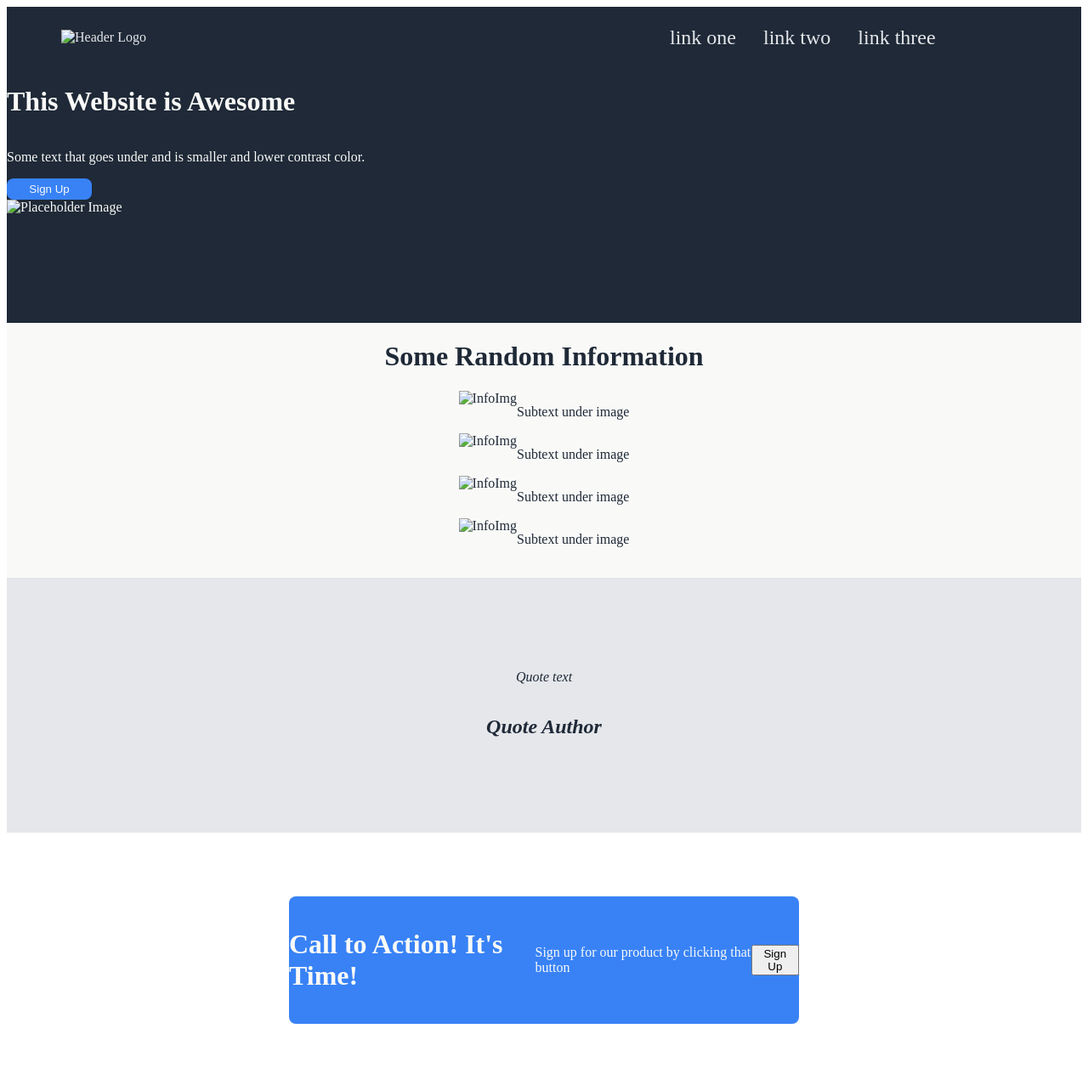
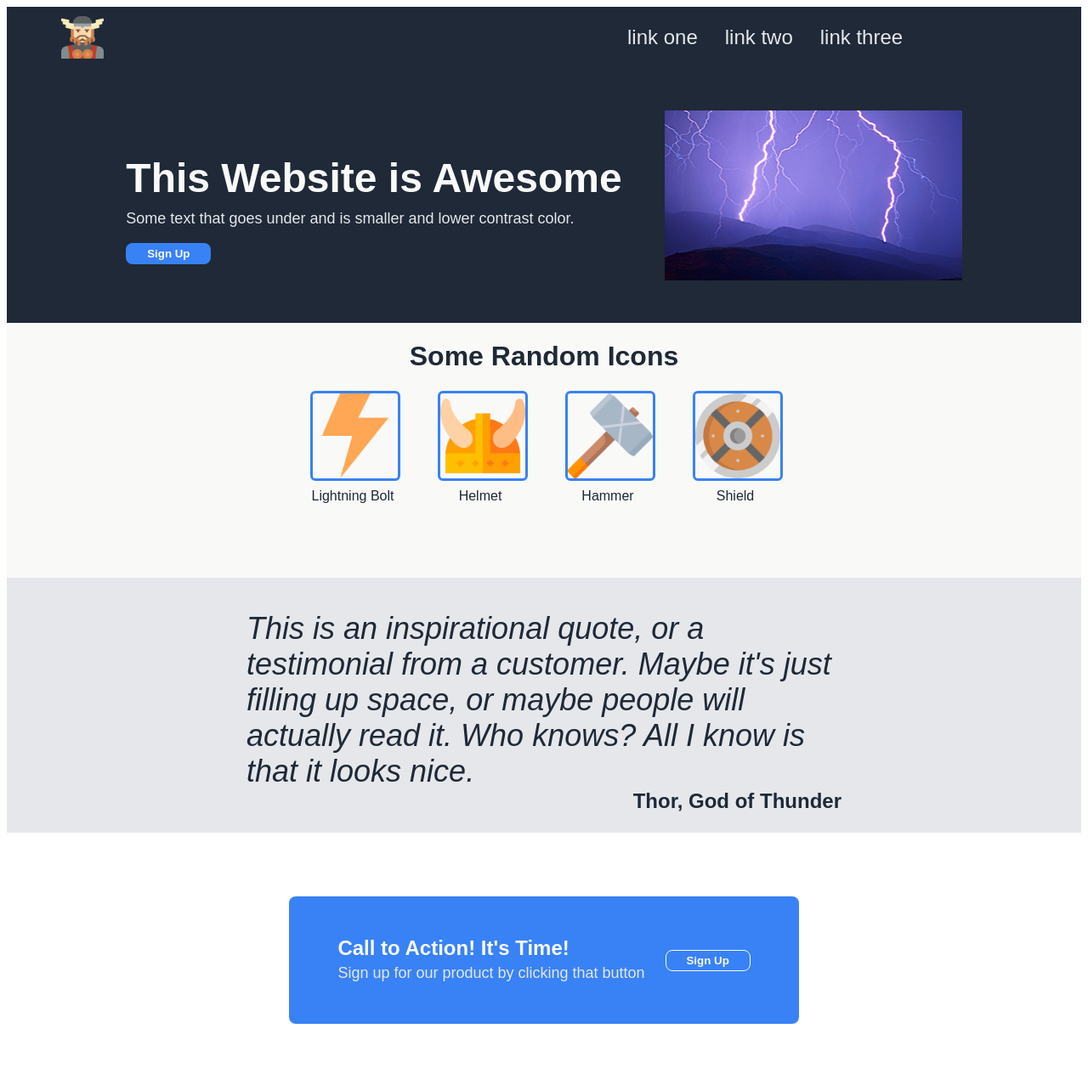
Before and after one commit to AlexCT/odin-landingpage, a plain HTML site: page index.html in a window 1280 px wide. Shown: the top 1277 px of the page at 85% size. Drawn offline with Linux system fonts and the light colour scheme.

Commit message:
Add images and finalize styling

```diff
--- a/index.html
+++ b/index.html
@@ -1,5 +1,6 @@
 <!-- The Odin Project: Landing Page Project-->
 <!-- Alex Tresselt 6-8-22-->
+<!-- Images from freepik.com-->
 <!DOCTYPE html>
 <html lang="en">
 <head>
@@ -10,8 +11,9 @@
     <link rel="stylesheet" href="./style.css">
 </head>
 <body>
+<!-- Header Section ------------------------------->
     <div class="header">
-        <img src="" alt="Header Logo">
+        <img src="./images/thor.png" alt="Thor">
 
         <ul>
             <li><a href="#">link one</a></li>
@@ -21,48 +23,56 @@
     </div>
 
     <div class="body">
-
+<!-- Main Section ------------------------------->
         <div class="main">
+            <div class="intro">
                 <h1>This Website is Awesome</h1>
                 <p>Some text that goes under and is smaller and lower contrast color.</p>
                 <button type="button"> Sign Up</button>
-            <img scr="" alt="Placeholder Image">
             </div>
-
+            <img src="./images/lightning.jpg" alt="Lightning Storm">
+        </div>
+<!-- Info Section ------------------------------->
         <div class="info">
-            <h1>Some Random Information</h1>
+            <h1>Some Random Icons</h1>
+            <div class="boxes">
                 <div class="ibox">
-                <img src="" alt="InfoImg">
-                <p>Subtext under image</p>
+                    <img src="./images/bolt.png" alt="Lightning Bolt">
+                    <p>Lightning Bolt</p>
                 </div>
                 <div class="ibox">
-                <img src="" alt="InfoImg">
-                <p>Subtext under image</p>
+                    <img src="./images/helmet.png" alt="Helmet">
+                    <p>Helmet</p>
                 </div>
                 <div class="ibox">
-                <img src="" alt="InfoImg">
-                <p>Subtext under image</p>
+                    <img src="./images/hammer.png" alt="Hammer">
+                    <p>Hammer</p>
                 </div>
                 <div class="ibox">
-                <img src="" alt="InfoImg">
-                <p>Subtext under image</p>
+                    <img src="./images/shield.png" alt="Shield">
+                    <p>Shield</p>
                 </div>
             </div>
-
+        </div>
+<!-- Quote Section ------------------------------->
         <div class="quote">
-            <p>Quote text</p>
-            <h2>Quote Author</h2>
+            <p>This is an inspirational quote, or a testimonial from a customer. Maybe it's just filling up
+                space, or maybe people will actually read it. Who knows? All I know is that it looks nice.
+            </p>
+            <h2>Thor, God of Thunder</h2>
         </div>
-
+<!-- Call to Action Section ------------------------------->
         <div class="action">
             <div class="boxinbox">
+                <div class="actiontext">
                     <h1>Call to Action! It's Time!</h1>
                     <p>Sign up for our product by clicking that button</p>
+                </div>
                 <button type="button"> Sign Up</button>
             </div>
         </div>
     </div>
-
+<!-- Footer Section ------------------------------->
     <div class="footer">
         Copyright (c) Alex Tresselt 2022
     </div>
--- a/style.css
+++ b/style.css
@@ -5,8 +5,10 @@
 body {
     display: flex;
     flex-direction: column;
+    font-family: Arial, Helvetica, sans-serif;
 }
 
+/* Header Section ---------------------*/
 .header {
     display: flex;
     height: 72px;
@@ -19,6 +21,8 @@ body {
 .header img {
     padding-left: 64px;
     padding-right: 600px;
+    height: 50px;
+    width: 50px;
 }
 
 .header ul {
@@ -27,7 +31,7 @@ body {
     padding: 0;
 }
 
-.header a { /* sets link text color to white and removes underline */
+.header a {
     color: #E5E7EB;
     text-decoration: none;
     font-size: 24px;
@@ -39,30 +43,51 @@ body {
     float: left;
 }
 
-
-/*.body {
-    display: flex;
-    flex: 1;
-    flex-direction: column;
-}*/
-
+/* Main Section ---------------------*/
 .main {
     display: flex;
-    flex-direction: column;
+    flex-direction: row;
     background-color: #1F2937;
     color: #F9FAF8;
     height: 300px;
+    justify-content: center;
+    align-items: center;
+    gap: 50px;
 }
 
-.main button {
+.intro {
+    display: flex;
+    flex-direction: column;
+}
+
+.intro h1 {
+    font-size: 48px;
+    font-weight: bolder;
+    margin-bottom: 5px;
+}
+
+.intro p {
+    font-size: 18px;
+    margin-top: 5px;
+    color: #E5E7EB;
+}
+
+.intro button {
     background-color: #3882F6;
     color: #F9FAF8;
     border-radius: 8px;
     height: 25px;
     width: 100px;
     border: 0;
+    font-weight: bold;
 }
 
+.main img {
+    height: 200px;
+    width: 350px;
+}
+
+/* Info Section ---------------------*/
 .info {
     display: flex;
     flex-direction: column;
@@ -70,14 +95,38 @@ body {
     color: #1F2937;
     height: 300px;
     text-align: center;
+
+}
+
+.boxes {
+    display: flex;
+    flex-direction: row;
+    justify-content: center;
+    gap: 50px;
 }
 
 .ibox {
-    display: flex;
-    flex-direction: row;
+    width: 100px;
+    height: 100px;
+
+    flex-direction: column;
     justify-content: center;
+    align-items: center;
 }
 
+.ibox img {
+    width: 100px;
+    height: 100px;
+    border: 3px solid #3882F6;
+    border-radius: 6px;
+
+}
+
+.ibox p {
+    margin-top: 5px;
+}
+
+/* Quote Section ---------------------*/
 .quote {
     display: flex;
     flex-direction: column;
@@ -88,9 +137,23 @@ body {
     background-color: #E5E7EB;
     color: #1F2937;
     font-weight: lighter;
-    font-style: italic;
+
 }
 
+.quote p {
+    width: 700px;
+    font-size: 36px;
+    font-style: italic;
+    margin-bottom: 0px;
+}
+
+.quote h2 {
+    width: 700px;
+    text-align: right;
+    margin-top: 0px;
+}
+
+/* Call to Action Section ---------------------*/
 .action {
     display: flex;
     color: #1F2937;
@@ -111,8 +174,38 @@ body {
     width: 600px;
     justify-content: center;
     align-items: center;
+    gap: 24px;
+    padding: 0px;
 }
 
+.actiontext {
+    display: flex;
+    flex-direction: column;
+}
+
+.actiontext h1 {
+    font-size: 24px;
+    font-weight: bolder;
+    margin-bottom: 0px;
+}
+
+.actiontext p {
+    font-size: 18px;
+    margin-top: 5px;
+    color: #E5E7EB;
+}
+
+.boxinbox button {
+    background-color: #3882F6;
+    color: #F9FAF8;
+    border-radius: 8px;
+    border: 1px solid #F9FAF8;
+    height: 25px;
+    width: 100px;
+    font-weight: bold;
+}
+
+/* Footer Section ---------------------*/
 .footer {
     display: flex;
     color: #E5E7EB;
```
Also changed, not shown: images/bolt.png (added), images/hammer.png (added), images/helmet.png (added), images/lightning.jpg (added), images/shield.png (added), images/thor.png (added). Lines whose indentation alone changed are shown as unchanged.
